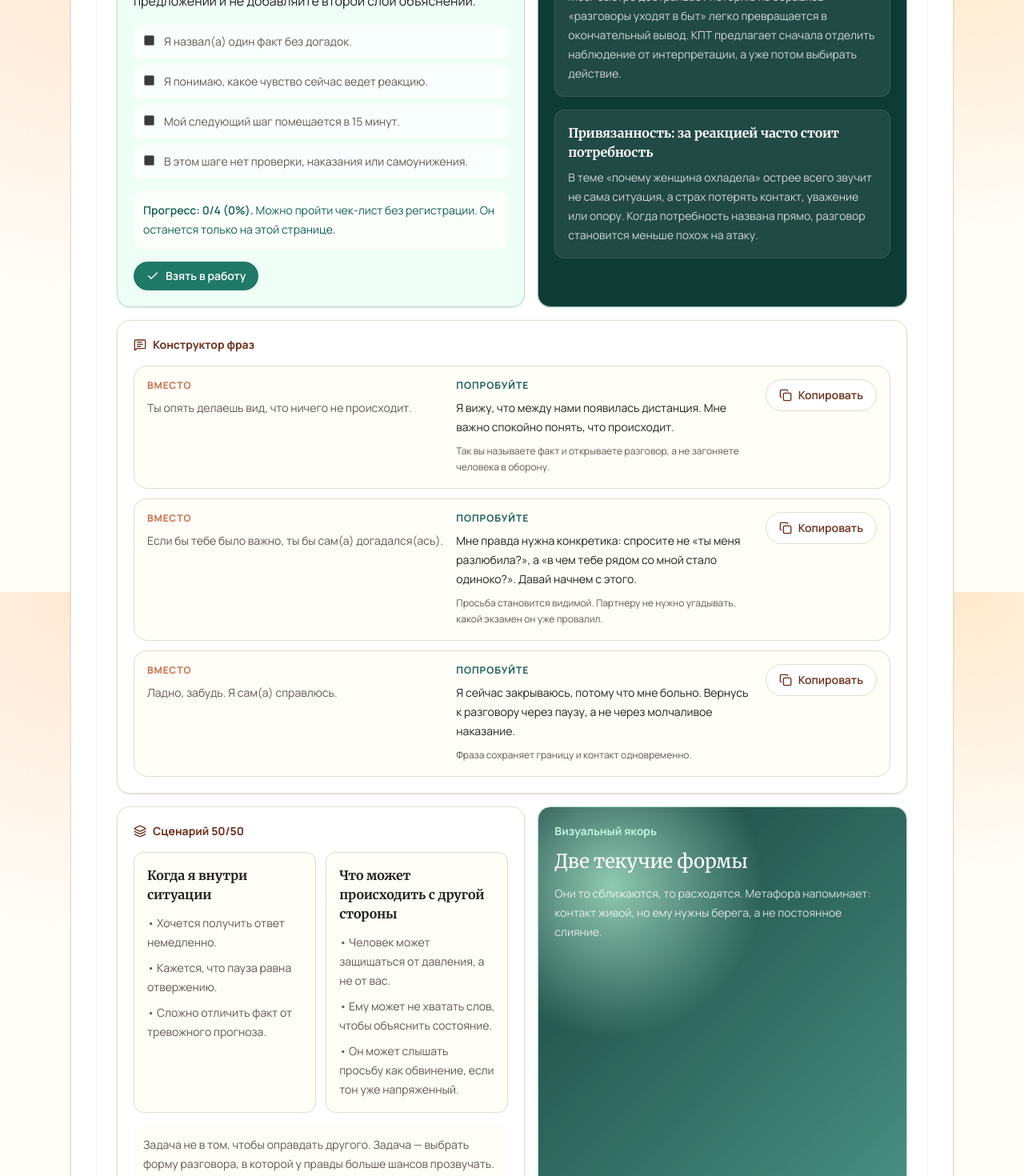
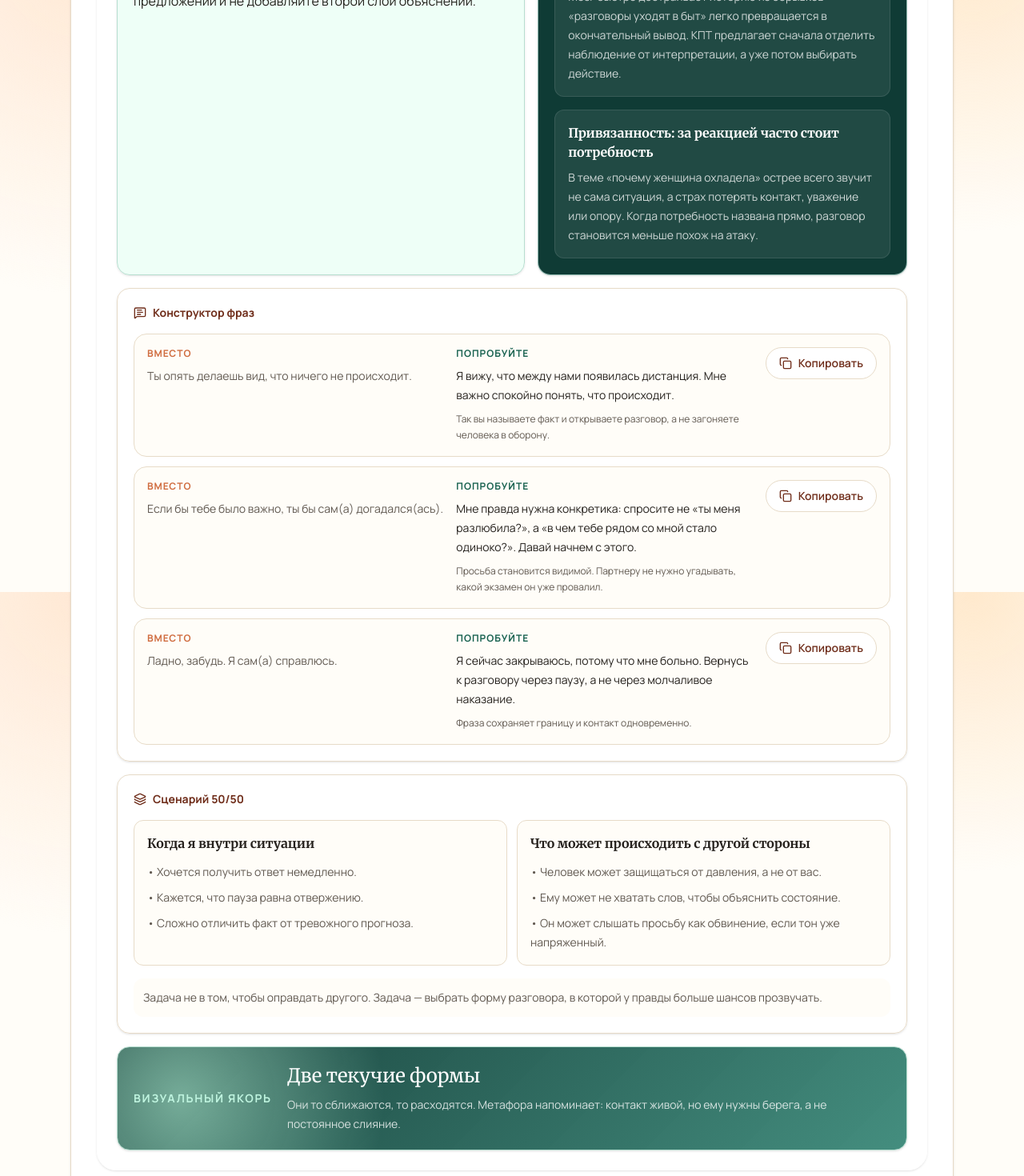
Before and after one commit to Vlad575oa/RunPsy, a Next.js app: page /articles/pochemu-zhenshchina-ohladela in a window 1280 px wide. Shown: the part 860-2330 px from the top of the page at 80% size. Built offline with nearby package versions, Linux system fonts and the light colour scheme.

Commit message:
Refine article and topic map blocks

```diff
--- a/src/components/blog/insight-impulse.tsx
+++ b/src/components/blog/insight-impulse.tsx
@@ -1,6 +1,6 @@
 "use client";
 
-import { useMemo, useState } from "react";
+import { useState } from "react";
 import { Brain, Check, Copy, Layers3, MessageSquareText, Sparkles, Target } from "lucide-react";
 import type { ArticleInsightImpulse } from "@/types/article";
 
@@ -11,17 +11,6 @@ type InsightImpulseProps = {
 
 export function InsightImpulse({ title, impulse }: InsightImpulseProps) {
   const [copiedIndex, setCopiedIndex] = useState<number | null>(null);
-  const [checked, setChecked] = useState<Record<string, boolean>>({});
-  const [taken, setTaken] = useState(false);
-
-  const doneCount = impulse.checklist.filter((item) => checked[item]).length;
-  const progress = Math.round((doneCount / impulse.checklist.length) * 100);
-
-  const trackerText = useMemo(() => {
-    if (progress === 100) return "Готово: у вас есть маленькое завершенное дело, а не только прочитанная статья.";
-    if (taken) return "Материал взят в работу. Двигайтесь коротко: один пункт, одна фраза, одна пауза.";
-    return "Можно пройти чек-лист без регистрации. Он останется только на этой странице.";
-  }, [progress, taken]);
 
   async function copyPhrase(text: string, index: number) {
     try {
@@ -51,31 +40,6 @@ export function InsightImpulse({ title, impulse }: InsightImpulseProps) {
             Практика · Mint Glass
           </div>
           <p className="mt-3 text-base leading-7 text-[var(--text)]">{impulse.microAction}</p>
-          <div className="mt-4 grid gap-2">
-            {impulse.checklist.map((item) => (
-              <label key={item} className="flex items-start gap-3 rounded-xl border border-white/70 bg-white/65 px-3 py-2 text-sm leading-6 text-[var(--text-soft)]">
-                <input
-                  type="checkbox"
-                  className="mt-1 accent-[#39b98f]"
-                  checked={Boolean(checked[item])}
-                  onChange={(event) => setChecked((current) => ({ ...current, [item]: event.target.checked }))}
-                />
-                <span>{item}</span>
-              </label>
-            ))}
-          </div>
-          <div className="mt-4 rounded-xl bg-white/70 p-3 text-sm leading-6 text-[#17614f]">
-            <span className="font-semibold">Прогресс: {doneCount}/{impulse.checklist.length} ({progress}%). </span>
-            {trackerText}
-          </div>
-          <button
-            type="button"
-            onClick={() => setTaken(true)}
-            className="mt-4 inline-flex items-center gap-2 rounded-full bg-[#207866] px-4 py-2 text-sm font-semibold text-white transition hover:bg-[#17614f]"
-          >
-            <Check className="h-4 w-4" aria-hidden="true" />
-            Взять в работу
-          </button>
         </div>
 
         <div className="rounded-2xl border border-[#c8eee4]/70 bg-[#0f3b35] p-5 text-white shadow-sm">
@@ -123,7 +87,7 @@ export function InsightImpulse({ title, impulse }: InsightImpulseProps) {
           </div>
         </div>
 
-        <div className="rounded-2xl border border-[var(--line)] bg-white/72 p-5 shadow-sm backdrop-blur-md">
+        <div className="rounded-2xl border border-[var(--line)] bg-white/72 p-5 shadow-sm backdrop-blur-md md:col-span-2">
           <div className="flex items-center gap-2 text-sm font-bold text-[var(--accent-deep)]">
             <Layers3 className="h-4 w-4" aria-hidden="true" />
             Сценарий 50/50
@@ -135,10 +99,14 @@ export function InsightImpulse({ title, impulse }: InsightImpulseProps) {
           <p className="mt-4 rounded-xl bg-[var(--bg)] p-3 text-sm leading-6 text-[var(--text-soft)]">{impulse.twoSides.bridge}</p>
         </div>
 
-        <div className="rounded-2xl border border-[#b7ded0] bg-[radial-gradient(circle_at_20%_20%,rgba(186,247,218,0.72),transparent_35%),linear-gradient(135deg,rgba(15,59,53,0.96),rgba(32,120,102,0.82))] p-5 text-white shadow-sm">
-          <p className="text-sm font-bold text-[#bff4df]">Визуальный якорь</p>
-          <h3 className="mt-3 font-serif text-2xl">{impulse.visualMetaphor.title}</h3>
-          <p className="mt-3 text-sm leading-6 text-white/80">{impulse.visualMetaphor.description}</p>
+        <div className="rounded-2xl border border-[#b7ded0] bg-[radial-gradient(circle_at_8%_50%,rgba(186,247,218,0.56),transparent_28%),linear-gradient(135deg,rgba(15,59,53,0.96),rgba(32,120,102,0.84))] p-5 text-white shadow-sm md:col-span-2">
+          <div className="grid gap-3 md:grid-cols-[180px_1fr] md:items-center">
+            <p className="text-sm font-bold uppercase tracking-[0.12em] text-[#bff4df]">Визуальный якорь</p>
+            <div>
+              <h3 className="font-serif text-2xl">{impulse.visualMetaphor.title}</h3>
+              <p className="mt-2 text-sm leading-6 text-white/80">{impulse.visualMetaphor.description}</p>
+            </div>
+          </div>
         </div>
       </div>
     </section>
--- a/src/components/topics/obsidian-topic-map.tsx
+++ b/src/components/topics/obsidian-topic-map.tsx
@@ -31,9 +31,6 @@ type ObsidianTopicMapProps = {
 type GraphNode = {
   slug: string;
   title: string;
-  x: number;
-  y: number;
-  current?: boolean;
 };
 
 export function ObsidianTopicMap({ articles, categories }: ObsidianTopicMapProps) {
@@ -41,7 +38,6 @@ export function ObsidianTopicMap({ articles, categories }: ObsidianTopicMapProps
   const [query, setQuery] = useState("");
   const [collapsedExplorer, setCollapsedExplorer] = useState(false);
   const [openCategories, setOpenCategories] = useState(() => new Set(categories.map((category) => category.slug)));
-  const [hoveredNode, setHoveredNode] = useState<string | null>(null);
   const { resolvedTheme, setTheme } = useTheme();
 
   const selectedArticle = articles.find((article) => article.slug === selectedSlug) ?? articles[0];
@@ -60,7 +56,7 @@ export function ObsidianTopicMap({ articles, categories }: ObsidianTopicMapProps
   }, [articles, query]);
 
   const markdown = useMemo(() => (selectedArticle ? articleToMarkdown(selectedArticle) : ""), [selectedArticle]);
-  const graphNodes = useMemo(() => buildGraphNodes(selectedArticle, articles), [selectedArticle, articles]);
+  const linkedNotes = useMemo(() => buildLinkedNotes(selectedArticle, articles), [selectedArticle, articles]);
 
   function toggleCategory(slug: string) {
     setOpenCategories((current) => {
@@ -240,60 +236,9 @@ export function ObsidianTopicMap({ articles, categories }: ObsidianTopicMapProps
           </AnimatePresence>
         </div>
 
-        <aside className="border-l border-[rgba(255,255,255,0.45)] bg-white/45 backdrop-blur-2xl">
-          <div className="grid min-h-[calc(100vh-74px)] grid-rows-[minmax(280px,1fr)_minmax(280px,1fr)]">
-            <section className="border-b border-[rgba(255,255,255,0.45)] p-5">
-              <div className="mb-4 flex items-center justify-between">
-                <div className="flex items-center gap-2">
-                  <GitFork className="h-4 w-4 text-[var(--accent)]" />
-                  <h2 className="text-sm font-semibold">Current Graph</h2>
-                </div>
-                <span className="text-xs text-[var(--text-soft)]">{graphNodes.length} nodes</span>
-              </div>
-
-              <div className="relative h-[260px] overflow-hidden rounded-3xl border border-[rgba(255,255,255,0.55)] bg-white/38 backdrop-blur-xl">
-                <svg viewBox="0 0 320 240" className="h-full w-full">
-                  {graphNodes.slice(1).map((node) => (
-                    <motion.line
-                      key={`${selectedArticle.slug}-${node.slug}`}
-                      x1="160"
-                      y1="120"
-                      x2={node.x}
-                      y2={node.y}
-                      stroke={hoveredNode === node.slug ? "rgba(103,232,249,.75)" : "rgba(255,255,255,.16)"}
-                      strokeWidth={hoveredNode === node.slug ? 1.7 : 1}
-                    />
-                  ))}
-                  {graphNodes.map((node) => (
-                    <motion.g
-                      key={node.slug}
-                      drag={!node.current}
-                      dragMomentum={false}
-                      whileHover={{ scale: 1.08 }}
-                      onHoverStart={() => setHoveredNode(node.slug)}
-                      onHoverEnd={() => setHoveredNode(null)}
-                      onClick={() => !node.current && setSelectedSlug(node.slug)}
-                      className="cursor-pointer"
-                    >
-                      <motion.circle
-                        cx={node.x}
-                        cy={node.y}
-                        r={node.current ? 19 : 12}
-                        fill={node.current ? "rgba(103,232,249,.25)" : "rgba(251,191,36,.16)"}
-                        stroke={node.current ? "rgb(103,232,249)" : "rgba(251,191,36,.75)"}
-                        strokeWidth="1.5"
-                      />
-                      <foreignObject x={node.x - 48} y={node.y + 16} width="96" height="40">
-                        <p className="line-clamp-2 text-center text-[9px] leading-3 text-[var(--text-soft)]">{node.title}</p>
-                      </foreignObject>
-                    </motion.g>
-                  ))}
-                </svg>
-              </div>
-            </section>
-
-            <section className="p-5">
-              <div className="rounded-3xl border border-[rgba(255,255,255,0.55)] bg-white/42 p-5 shadow-[0_24px_50px_rgba(111,45,26,0.12)] backdrop-blur-2xl">
+        <aside className="border-l border-[rgba(255,255,255,0.45)] bg-white/45 p-5 backdrop-blur-2xl">
+          <section className="sticky top-[96px]">
+            <div className="rounded-3xl border border-[rgba(255,255,255,0.55)] bg-white/42 p-5 shadow-[0_24px_50px_rgba(111,45,26,0.12)] backdrop-blur-2xl">
                 <div className="flex items-center gap-2">
                   <div className="grid h-9 w-9 place-items-center rounded-2xl bg-[rgba(207,107,62,0.14)] text-[var(--accent-deep)]">
                     <Sparkles className="h-4 w-4" />
@@ -319,7 +264,7 @@ export function ObsidianTopicMap({ articles, categories }: ObsidianTopicMapProps
                       Linked notes
                     </p>
                     <div className="flex flex-wrap gap-2">
-                      {graphNodes.slice(1, 5).map((node) => (
+                      {linkedNotes.slice(0, 4).map((node) => (
                         <button
                           key={node.slug}
                           type="button"
@@ -333,8 +278,7 @@ export function ObsidianTopicMap({ articles, categories }: ObsidianTopicMapProps
                   </div>
                 </div>
               </div>
-            </section>
-          </div>
+          </section>
         </aside>
       </div>
     </section>
@@ -365,31 +309,12 @@ ${article.quiz.questions.map((question) => `- **${question.question}** ${questio
 `;
 }
 
-function buildGraphNodes(article: Article, articles: Article[]): GraphNode[] {
-  const related = articles
+function buildLinkedNotes(article: Article, articles: Article[]): GraphNode[] {
+  return articles
     .filter((candidate) => candidate.slug !== article.slug && (article.relatedSlugs.includes(candidate.slug) || candidate.category === article.category))
-    .slice(0, 7);
-
-  const nodes: GraphNode[] = [
-    {
-      slug: article.slug,
-      title: article.title,
-      x: 160,
-      y: 120,
-      current: true,
-    },
-  ];
-
-  related.forEach((candidate, index) => {
-    const angle = (Math.PI * 2 * index) / Math.max(related.length, 1) - Math.PI / 2;
-    const radius = index % 2 === 0 ? 78 : 98;
-    nodes.push({
+    .slice(0, 7)
+    .map((candidate) => ({
       slug: candidate.slug,
       title: candidate.title,
-      x: 160 + Math.cos(angle) * radius,
-      y: 120 + Math.sin(angle) * radius,
-    });
-  });
-
-  return nodes;
+    }));
 }
```
